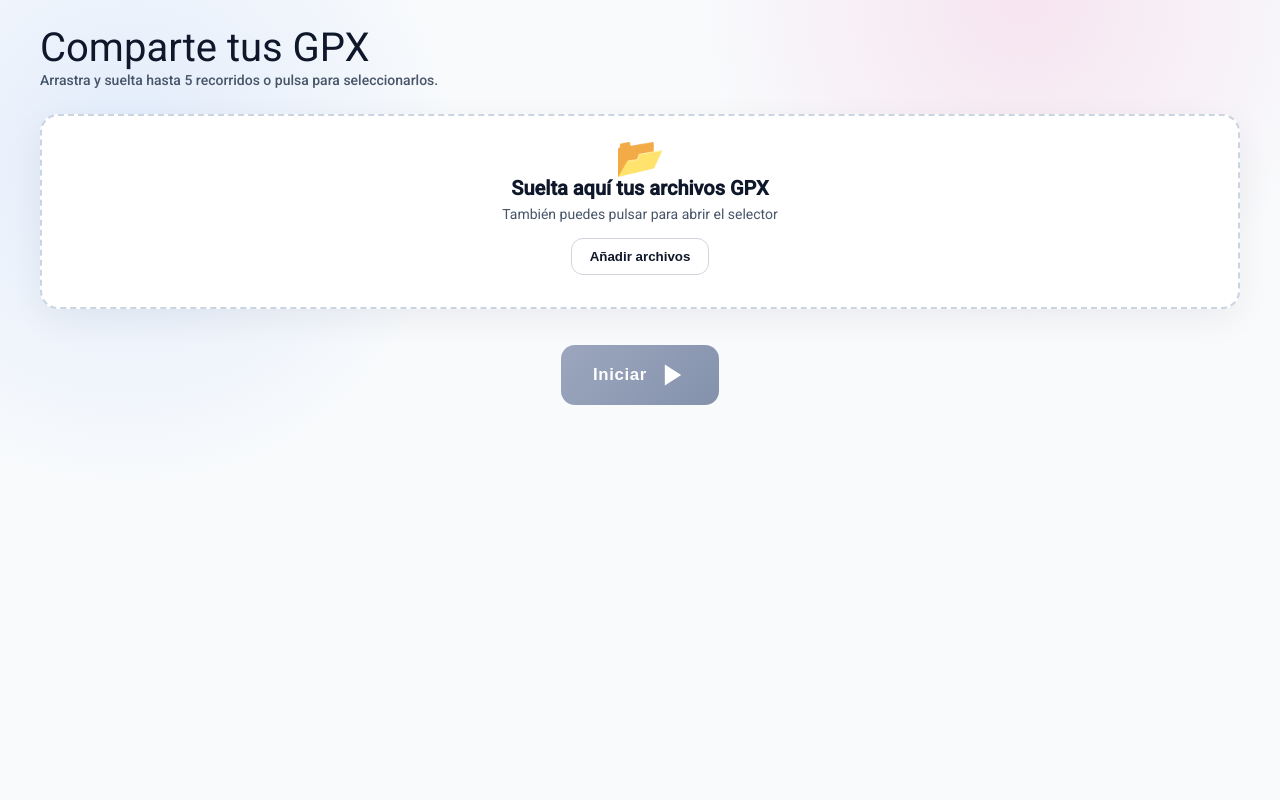
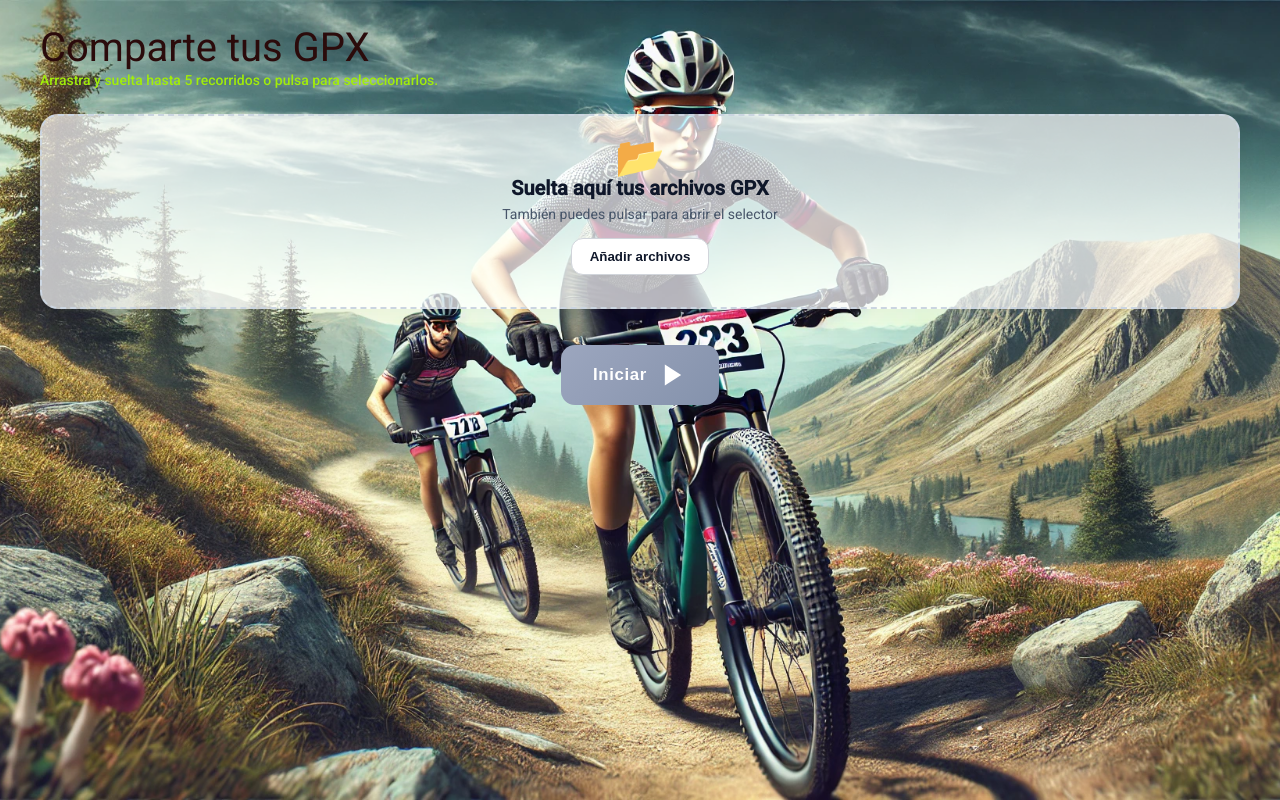
Before and after one commit to eimbert/gpx-maps, an Angular app: page /load in a window 1280 px wide. Built offline with nearby package versions, Linux system fonts and the light colour scheme.

Commit message:
imagen fondo portada

```diff
--- a/src/app/load-gpx/load-gpx.component.css
+++ b/src/app/load-gpx/load-gpx.component.css
@@ -18,12 +18,13 @@
 .hero h1 {
   margin: 0 0 6px;
   font-size: clamp(28px, 4vw, 40px);
-  color: #0f172a;
+  color: rgb(43, 11, 11);
+
 }
 
 .hero p {
   margin: 0;
-  color: #475569;
+  color: rgb(161, 237, 10);
   font-weight: 500;
 }
 
@@ -203,3 +204,21 @@
     grid-column: 2;
   }
 }
+
+.container {
+  /* display: flex; */
+  /* flex-direction: column; */
+  /* justify-content: center; */
+  /* align-items: center; */
+  height: 100vh;
+  /* text-align: center; */
+  background-image: url('/assets/fondo_pantalla2.webp'); /* Usar ruta absoluta */
+  background-size: cover;
+  background-position: center;
+  background-repeat: no-repeat;
+}
+
+.dropzone{
+    background-color: rgba(255, 255, 255, 0.7) !important;
+
+}
--- a/src/app/load-gpx/load-gpx.component.html
+++ b/src/app/load-gpx/load-gpx.component.html
@@ -1,3 +1,4 @@
+<div class="container">
   <div class="load-wrapper">
     <header class="hero">
       <div>
@@ -52,3 +53,4 @@
       </svg>
     </button>
   </div>
+</div>
```
Lines whose indentation alone changed are shown as unchanged.
